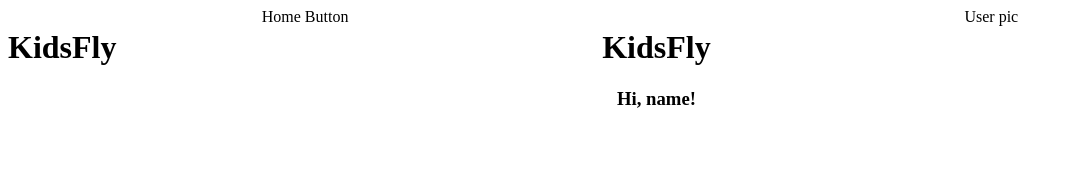
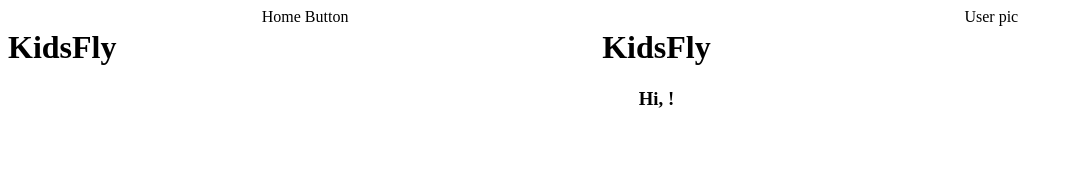
Before and after one commit to KidsFlyWebPT9/FrontEnd, a React (Create React App) app in the folder kids-fly/: page /dashboard in a window 1280 px wide. Shown: the top 178 px of the page, without its empty margins (0-1073 px from the left). Built offline with nearby package versions, Linux system fonts and the light colour scheme; no server answers; sample sign-in values are in the browser's storage.

Commit message:
added user name to AppHeader.js

```diff
--- a/kids-fly/src/App.js
+++ b/kids-fly/src/App.js
@@ -25,7 +25,7 @@ export default function App() {
     setTrips([...trips, newTrip]);
   };
 
-  const[id, setid] = useState(4);
+  const[id, setid] = useState(3);
 
   const updateId = newId => {
     setid(newId);
--- a/kids-fly/src/components/AppHeader.js
+++ b/kids-fly/src/components/AppHeader.js
@@ -1,12 +1,13 @@
 import React from "react";
 
-const AppHeader = () => {
+const AppHeader = props => {
+  console.log("this is userName", props.userName);
   return (
     <div className="header-nav">
       <div>Home Button</div>
       <div>
         <h1>KidsFly</h1>
-        <h3>Hi, name!</h3>
+        <h3>Hi, {props.userName}!</h3>
       </div>
       <div>User pic</div>
     </div>
--- a/kids-fly/src/components/Dashboard.js
+++ b/kids-fly/src/components/Dashboard.js
@@ -1,4 +1,4 @@
-import React, { useContext, useEffect } from "react";
+import React, { useContext, useEffect, useState } from "react";
 import AppHeader from "./AppHeader";
 
 import { axiosWithAuth } from '../utils/axiosWithAuth';
@@ -11,23 +11,27 @@ const Dashboard = () => {
 
   const {id} = useContext(IdContext);
 
+  const [name, setName] = useState("");
+
   // console.log("this is username in Dashboard", username);
 
   useEffect(() => {
     getData()
-  }, []);
+  }, [name]);
 
   const getData = () => {
     axiosWithAuth()
       .get(`https://kidsfly1.herokuapp.com/api/users/${id}`)
       .then(res => {
         console.log("res", res);
-      });
+        setName(res.data.name);
+      })
+      .catch(err => {console.log(err)});
   };
 
   return (
     <div>
-      <AppHeader />
+      <AppHeader userName={name} />
       <div className="dash-btn-container">
         <Link to="/account"><button>Account</button></Link>
         <Link to="/upcoming-trips"><button>Upcoming Trips</button></Link>
```
